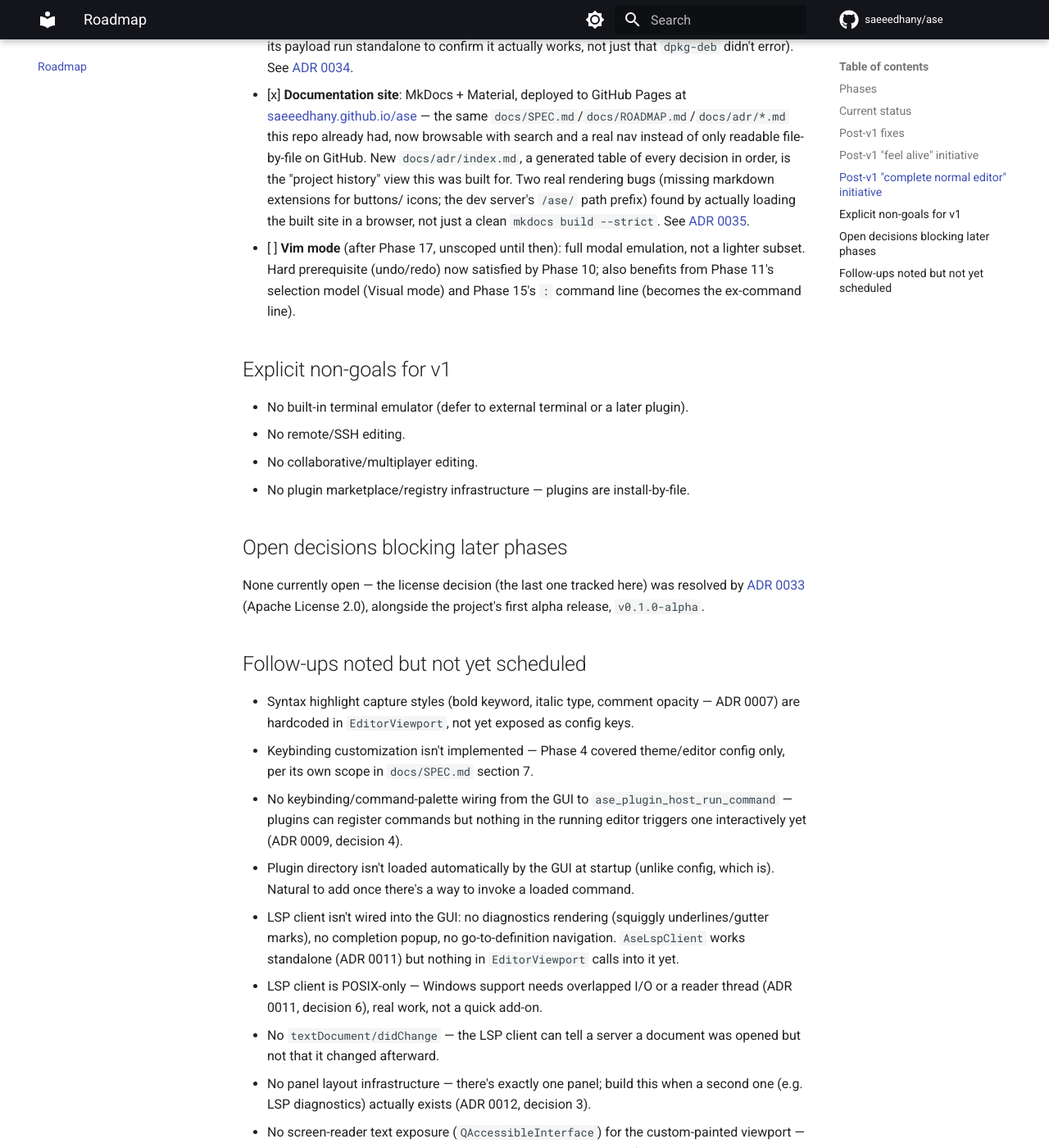
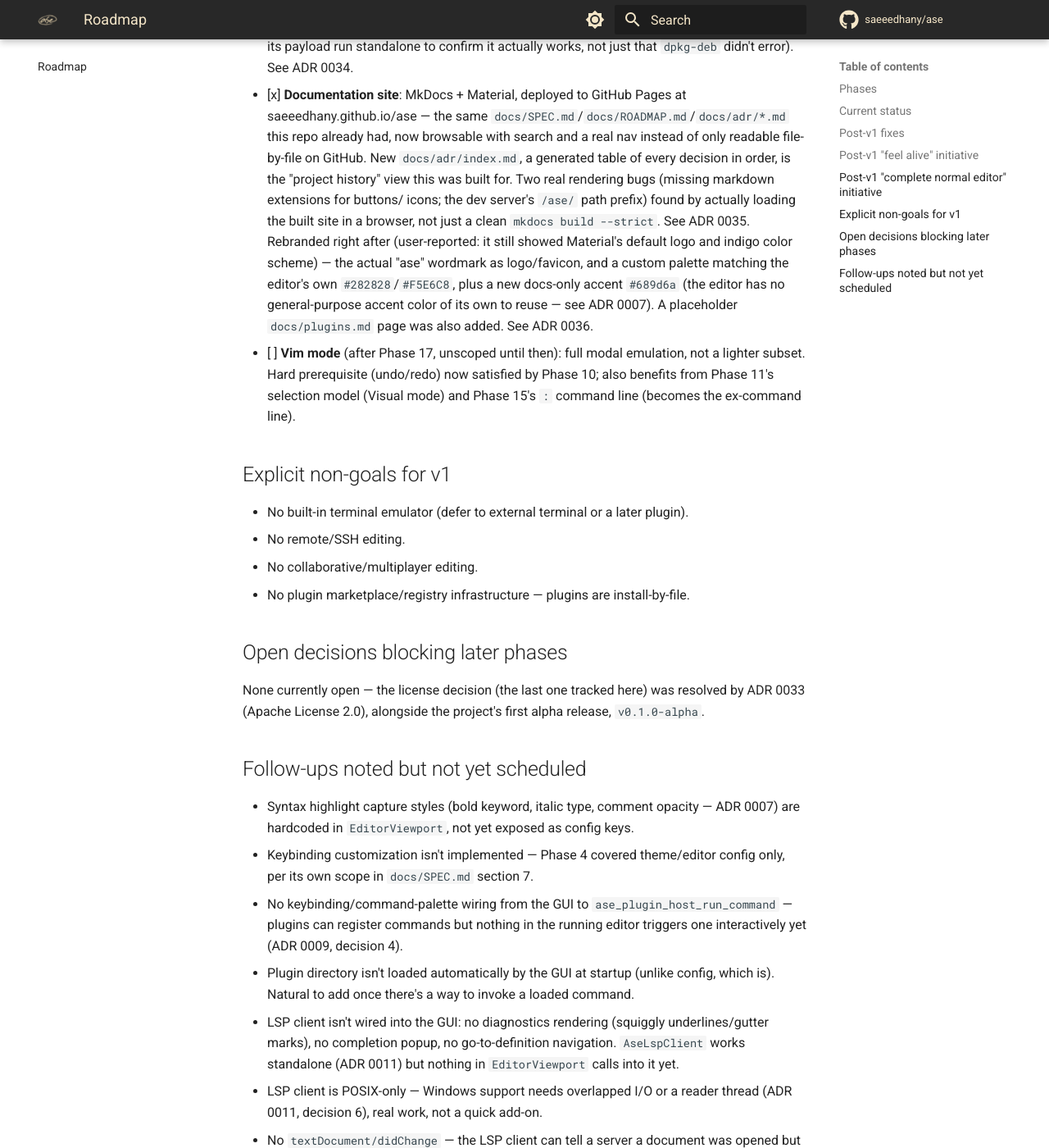
Before and after one commit to saeeedhany/ase, an MkDocs documentation site: the page built from docs/ROADMAP.md, in a window 1280 px wide and 1400 px high, scrolled down 8947 px. Shown: the whole window at 82% size. Built offline with MkDocs 1.6.1 and Material for MkDocs 9.7.7, drawn with Linux system fonts in a browser that asks for light colours; comment, search, counter and statistics services are not loaded.

Commit message:
Rebrand the docs site with the editor's own identity, add a Plugins page
The docs site was still showing Material's default logo and indigo
color scheme. theme.logo/favicon now point at the actual "ase"
wordmark (docs/assets/ase-logo.png, the same padded-square icon used
for packaging). Colors switch primary/accent to Material's "custom"
palette, backed by docs/stylesheets/extra.css: header/nav match the
editor's own background (#282828), dark-mode body matches the editor
exactly (#282828/#F5E6C8), and a new docs-only accent (#689d6a, for
links/highlights/buttons) fills the gap left by the editor's own
"one font color" pillar not having a general-purpose accent to reuse.

New docs/plugins.md — an honest placeholder pointing at ADR 0009 and
CONTRIBUTING.md's plugin-authoring guide, not filler content.

Verified by loading the rebuilt site in a browser and zooming into the
header to confirm the actual logo (not the default) renders.

See docs/adr/0036-docs-site-theme-and-plugins-page.md.

```diff
--- a/docs/ROADMAP.md
+++ b/docs/ROADMAP.md
@@ -496,7 +496,15 @@
       icons; the dev server's `/ase/` path prefix) found by actually
       loading the built site in a browser, not just a clean
       `mkdocs build --strict`. See
-      [ADR 0035](adr/0035-mkdocs-documentation-site.md).
+      [ADR 0035](adr/0035-mkdocs-documentation-site.md). Rebranded
+      right after (user-reported: it still showed Material's default
+      logo and indigo color scheme) — the actual "ase" wordmark as
+      logo/favicon, and a custom palette matching the editor's own
+      `#282828`/`#F5E6C8`, plus a new docs-only accent `#689d6a` (the
+      editor has no general-purpose accent color of its own to reuse
+      — see ADR 0007). A placeholder `docs/plugins.md` page was also
+      added. See
+      [ADR 0036](adr/0036-docs-site-theme-and-plugins-page.md).
 - [ ] **Vim mode** (after Phase 17, unscoped until then): full modal
       emulation, not a lighter subset. Hard prerequisite (undo/redo)
       now satisfied by Phase 10; also benefits from Phase 11's
--- /dev/null
+++ b/docs/stylesheets/extra.css
@@ -0,0 +1,72 @@
+/*
+ * Reskins Material for MkDocs to the editor's own three colors — see
+ * docs/adr/0035 and ADR 0036 (docs site theme). This isn't a Material
+ * built-in named palette (those are a fixed list of Material Design
+ * hues), so mkdocs.yml sets primary/accent to "custom" and these
+ * [data-md-color-*="custom"] blocks fill in the real hex values, per
+ * Material's own documented method for full custom-color theming.
+ *
+ *   background #282828  — editor's own background (config.ase default)
+ *   text       #F5E6C8  — editor's own text color (config.ase default)
+ *   accent     #689d6a  — new, docs-site-only: links/highlights/buttons
+ */
+
+:root {
+  --ase-bg: #282828;
+  --ase-text: #F5E6C8;
+  --ase-accent: #689d6a;
+}
+
+/* Primary: header bar, nav tabs, site title — always the editor's own
+ * dark chrome color, in both light and dark mode, so the header reads
+ * as "the editor" regardless of which body scheme is active. */
+[data-md-color-primary="custom"] {
+  --md-primary-fg-color: var(--ase-bg);
+  --md-primary-fg-color--light: var(--ase-bg);
+  --md-primary-fg-color--dark: var(--ase-bg);
+  --md-primary-bg-color: var(--ase-text);
+  --md-primary-bg-color--light: var(--ase-text);
+}
+
+/* Accent: links, search highlights, buttons, the active nav-tab
+ * underline. */
+[data-md-color-accent="custom"] {
+  --md-accent-fg-color: var(--ase-accent);
+  --md-accent-fg-color--transparent: #689d6a1a;
+  --md-accent-bg-color: var(--ase-bg);
+  --md-accent-bg-color--light: var(--ase-text);
+}
+
+/* Dark mode body = the editor's exact colors, not Material's default
+ * slate. Light mode is left as Material's own default (better
+ * accessibility/contrast for anyone who prefers it) but still picks
+ * up the custom primary/accent above, so it never shows Material's
+ * stock indigo/blue. */
+[data-md-color-scheme="slate"] {
+  --md-default-bg-color: var(--ase-bg);
+  --md-default-fg-color: var(--ase-text);
+  --md-default-fg-color--light: #F5E6C8CC;
+  --md-default-fg-color--lighter: #F5E6C866;
+  --md-default-fg-color--lightest: #F5E6C81A;
+
+  --md-typeset-color: var(--ase-text);
+  --md-typeset-a-color: var(--ase-accent);
+
+  --md-code-bg-color: #333029;
+  --md-code-fg-color: var(--ase-text);
+
+  --md-footer-bg-color: var(--ase-bg);
+  --md-footer-bg-color--dark: #1e1e1e;
+  --md-footer-fg-color: var(--ase-text);
+  --md-footer-fg-color--light: #F5E6C8CC;
+}
+
+/* Table/admonition borders read as pure black on the editor's own
+ * background otherwise (Material derives them from --md-default-fg-color
+ * at a fixed low opacity that assumes a lighter default background). */
+[data-md-color-scheme="slate"] .md-typeset table:not([class]) {
+  border-color: #F5E6C833;
+}
+[data-md-color-scheme="slate"] .md-typeset table:not([class]) th {
+  background-color: #333029;
+}
--- a/mkdocs.yml
+++ b/mkdocs.yml
@@ -13,6 +13,7 @@
   - Home: index.md
   - Spec: SPEC.md
   - Roadmap: ROADMAP.md
+  - Plugins: plugins.md
   - Decisions:
     - adr/index.md
     - adr/0001-record-architecture-decisions.md
@@ -50,21 +51,24 @@
     - adr/0033-license-apache-2.0-and-first-alpha-release.md
     - adr/0034-linux-packaging.md
     - adr/0035-mkdocs-documentation-site.md
+    - adr/0036-docs-site-theme-and-plugins-page.md
 
 theme:
   name: material
+  logo: assets/ase-logo.png
+  favicon: assets/ase-logo.png
   palette:
     - media: "(prefers-color-scheme: light)"
       scheme: default
-      primary: black
-      accent: amber
+      primary: custom
+      accent: custom
       toggle:
         icon: material/brightness-7
         name: Switch to dark mode
     - media: "(prefers-color-scheme: dark)"
       scheme: slate
-      primary: black
-      accent: amber
+      primary: custom
+      accent: custom
       toggle:
         icon: material/brightness-4
         name: Switch to light mode
@@ -84,6 +88,9 @@
 
 plugins:
   - search
+
+extra_css:
+  - stylesheets/extra.css
 
 markdown_extensions:
   - toc:
```
Also changed, not shown: docs/adr/0036-docs-site-theme-and-plugins-page.md (added, +98 -0 lines), docs/adr/index.md (+1 -0 lines), docs/plugins.md (added, +12 -0 lines), docs/assets/ase-logo.png (added).
